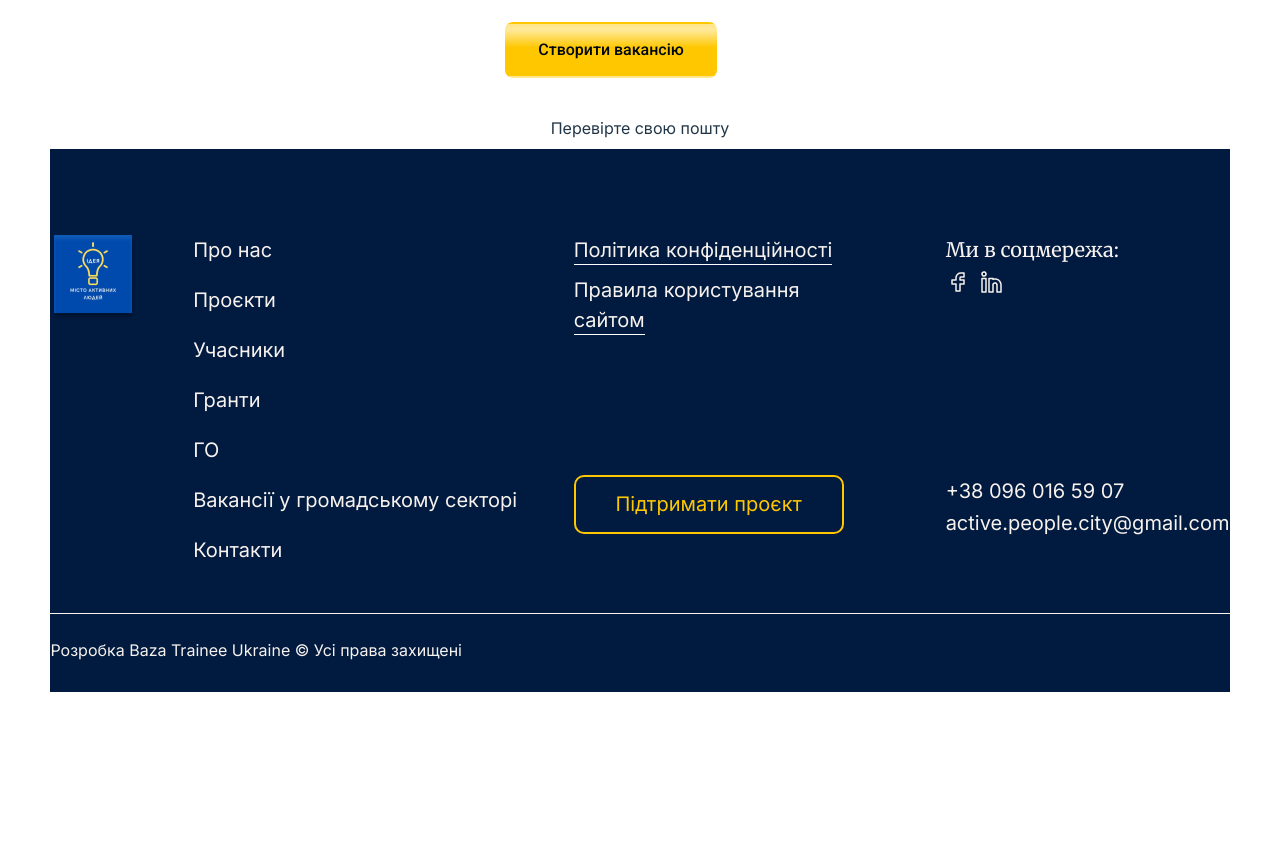
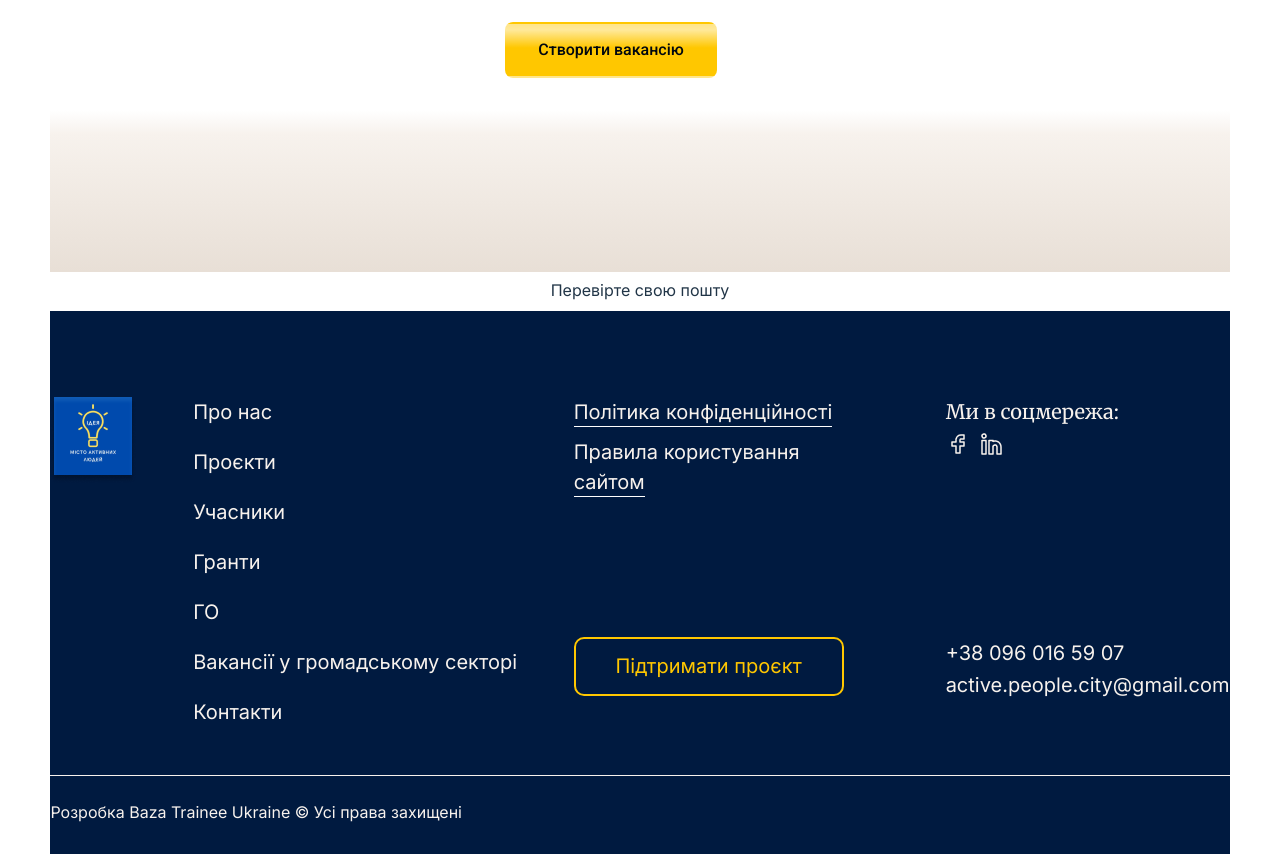
Before and after one commit to baza-trainee/urban-platform, a React (Vite) app: page /confirm-password in a window 1280 px wide. Shown: the part 2693-3547 px from the top of the page. Before the commit the page ends 3385 px from the top, so only its background shows below. Built offline with nearby package versions, Linux system fonts and the light colour scheme.

Commit message:
feature/create-partners-section-init

```diff
--- /dev/null
+++ b/src/components/PartnersSection/PartnersSection.module.scss
@@ -0,0 +1,81 @@
+@import 'src/styles/variables';
+@import 'src/styles/mixins';
+
+.partnersSection {
+  display: flex;
+  justify-content: center;
+  align-items: center;
+  background: linear-gradient(180deg, #fff 0%, #f7f2ed 15%, #e8dfd6 100%);
+  padding: 40px 16px;
+  height: 288px;
+
+  @include tablet {
+    padding: 40px 32px;
+    height: 162px;
+  }
+
+  @include desktop {
+    padding: 64px 120px;
+    height: 288px;
+  }
+}
+
+.contentWrapper {
+  display: flex;
+  gap: 32px;
+  flex-direction: column;
+  width: 100%;
+
+  @include tablet {
+    flex-direction: row;
+    justify-content: space-between;
+    width: 744px;
+  }
+
+  @include desktop {
+    width: 1200px;
+  }
+}
+
+.textWrap {
+  display: flex;
+  flex-direction: column;
+  justify-content: space-between;
+  gap: 8px;
+
+  @include tablet {
+    gap: 16px;
+  }
+}
+
+.count {
+  color: $blue;
+  font-weight: 700;
+  font-size: 20px;
+  line-height: 130%;
+
+  @include tablet {
+    font-size: 32px;
+  }
+
+  @include desktop {
+    font-size: 48px;
+  }
+}
+
+.text {
+  color: $blue;
+  font-weight: 400;
+  font-size: 14px;
+  line-height: 157%;
+
+  @include tablet {
+    font-size: 16px;
+    line-height: 150%;
+  }
+
+  @include desktop {
+    font-size: 20px;
+    line-height: 130%;
+  }
+}
--- /dev/null
+++ b/src/components/PartnersSection/PartnersSection.tsx
@@ -0,0 +1,12 @@
+import React from 'react'
+import s from './PartnersSection.module.scss'
+
+const PartnersSection: React.FC = () => {
+  return (
+    <section className={s.partnersSection} id="partnerssection">
+      <div className={s.contentWrapper}></div>
+    </section>
+  )
+}
+
+export default PartnersSection
--- a/src/pages/Home/HomePage.tsx
+++ b/src/pages/Home/HomePage.tsx
@@ -8,6 +8,7 @@ import BeagrantGiver from '../../components/BeAGrantGiver/BeagrantGiver'
 import NumbersSection from '../../components/NumbersSection/NumbersSection'
 import Faq from '../../components/FAQ/Faq'
 import PublishVacancy from '../../components/PublishVacancy/PublishVacancy'
+import PartnersSection from '../../components/PartnersSection/PartnersSection'
 
 const HomePage: React.FC = () => {
   const location = useLocation()
@@ -25,7 +26,7 @@ const HomePage: React.FC = () => {
       <NumbersSection />
       <Faq />
       <PublishVacancy />
-      {/* <Partners /> */}
+      <PartnersSection />
       <Outlet />
     </div>
   )
```
